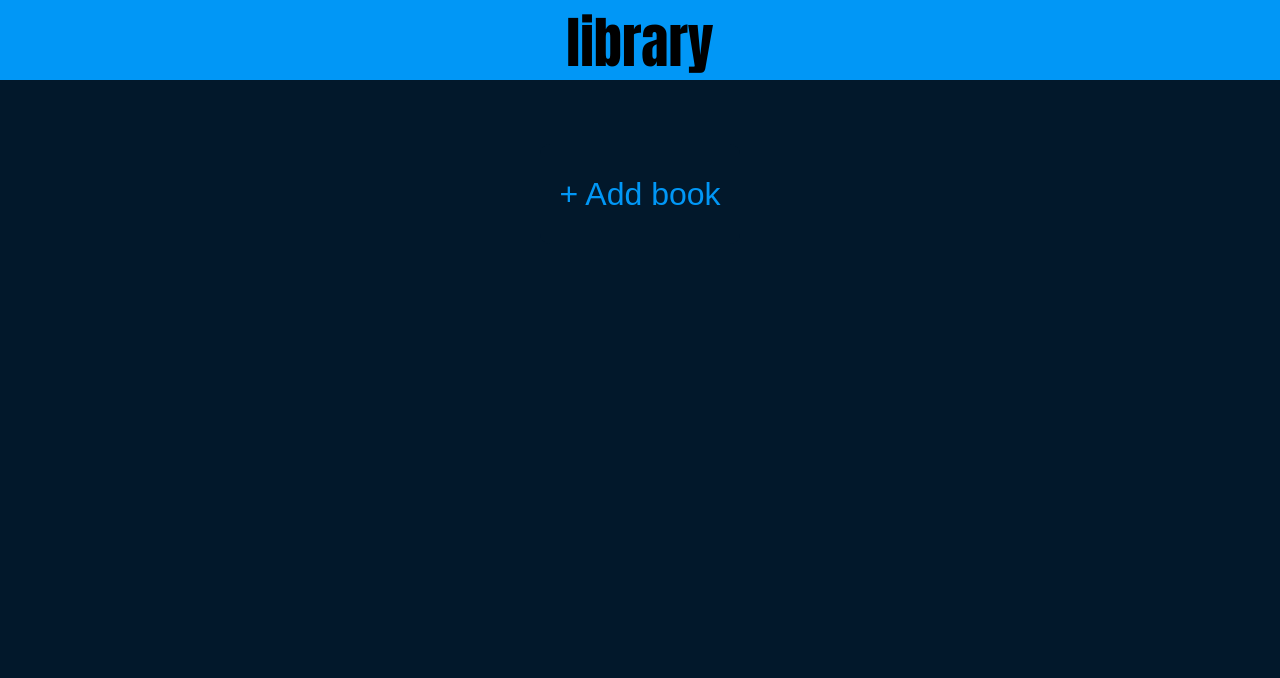
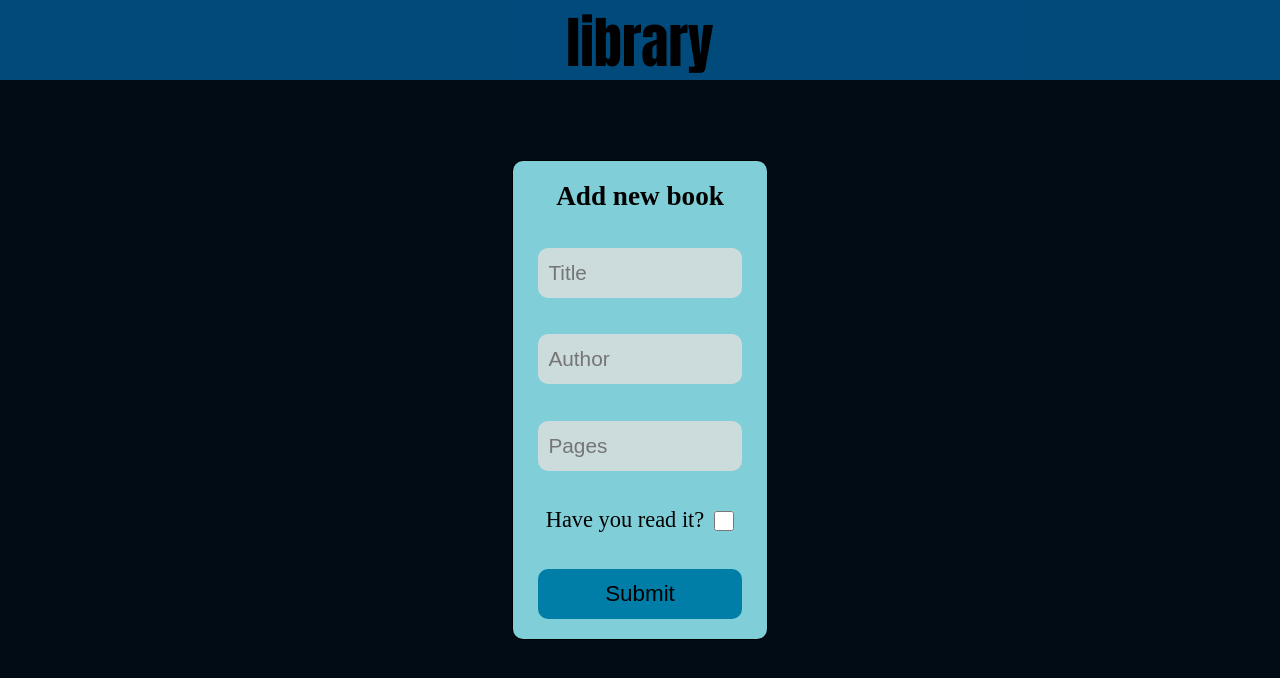
Before and after one commit to Ki1chi/libraryproject, a plain HTML site: page index.html in a window 1280 px wide. Both pictures are taken after a click on the button "+ Add book". Drawn offline with Linux system fonts and the light colour scheme.

Commit message:
Added add book button function for it to open and close

```diff
--- a/index.html
+++ b/index.html
@@ -11,8 +11,23 @@
 <body>
     <div class="header"> library</div>
     <div class="add-book">
-        <button>+ Add book</button>
+        <button data-popup-target="#popup">+ Add book</button>
     </div>
+    <div class="popup" id="popup">
+        <form action="" class="form-container">
+            <h3 class="popup-header">Add new book</h3>
+            <input type="text" class="input" placeholder="Title"required>
+            <input type="text" class="input" placeholder="Author" required>
+            <input type="number" name="" id="" placeholder="Pages" class="input" max="400">
+            <div class="checkbox">
+                <label for="check">Have you read it?</label>
+                <input type="checkbox" required name="check" id="check" >
+            </div>
+
+            <input type="submit" value="Submit" id="submit">
+        </form>
+    </div>
+    <div id="overlay"></div>
     <div class="main"></div>
 
 </body>
--- a/script.js
+++ b/script.js
@@ -1,3 +1,37 @@
+const openPopupButtons = document.querySelectorAll("[data-popup-target]")
+const overlay = document.getElementById('overlay')
+
+openPopupButtons.forEach(button =>{
+    button.addEventListener('click', ()=>{
+        const popup = document.querySelector(button.dataset.popupTarget)
+        openPopup(popup)
+    })
+})
+function openPopup(popup){
+    if (popup == null) return
+    popup.classList.add('active')
+    overlay.classList.add("active")
+}
+
+overlay.addEventListener("click",()=>{
+    const popups = document.querySelectorAll('.popup.active')
+    popups.forEach(popup => {
+        closePopup(popup)
+    })
+})
+
+function closePopup(popup){
+    if (popup == null) return
+    popup.classList.remove('active')
+    overlay.classList.remove("active")
+}
+
+
+
+
+
+
+
 let myLibrary = [];
 
 function Book(){
--- a/styles.css
+++ b/styles.css
@@ -33,3 +33,102 @@
 button:hover{
     cursor: pointer;
 }
+
+.popup{
+    position: fixed;
+    top: 50%;
+    left: 50%;
+    transform: translate(-50%, -50%)scale(0);
+    transition: 200ms ease-in-out;
+    border: 1px solid black;
+    border-radius: 10px;
+    z-index: 10;
+    max-width: 80%;
+    width: 20%;
+    height: 60%;
+}
+
+.popup.active{
+    transform: translate(-50%, -50%)scale(1);
+}
+.form-container{
+    background: #80CED7;
+    display: flex;
+    flex-direction: column;
+    flex-wrap: wrap;
+    align-items: center;
+    height: 100%;
+    justify-content: space-between;
+    border-radius: 10px;
+}
+.popup-header{
+    background: #80CED7;
+    text-align: center;
+    font-size: 1.7rem;
+    width: 100%;;
+    margin-top: 20px;
+}
+
+.input{
+    padding: 10px;
+    font-size: 1.3rem;
+    background: #CCDBDC;
+    width: 80%;
+    height: 50px;
+    border-radius: 10px;
+    border-style: none;
+}
+.input:focus{
+    outline: none;
+}
+
+#submit{
+    border-style: none;
+    border-radius: 10px;
+    background: #007EA7;
+    width: 80%;
+    height: 50px;
+    margin-bottom: 20px;
+    font-size: 1.4rem;
+}
+#submit:hover{
+    cursor: pointer;
+}
+
+.checkbox{
+    background: #80CED7;
+    display: flex;
+    gap: 10px;
+
+}
+#check{
+    transform: translateY(4px);
+    width: 20px;
+    height: 20px;
+}
+#check:hover{
+    cursor: pointer;
+}
+.checkbox > label{
+    font-size: 1.4rem;
+    background: #80CED7;
+}
+
+#overlay{
+    position: fixed;
+    opacity: 0;
+    transition: 200ms ease-in-out;
+    top: 0;
+    left: 0;
+    right: 0;
+    bottom: 0;
+    background-color: rgba(0,0,0, .5);
+    pointer-events: none;
+
+}
+
+#overlay.active{
+    pointer-events: all;
+    opacity: 1;
+
+}
```
